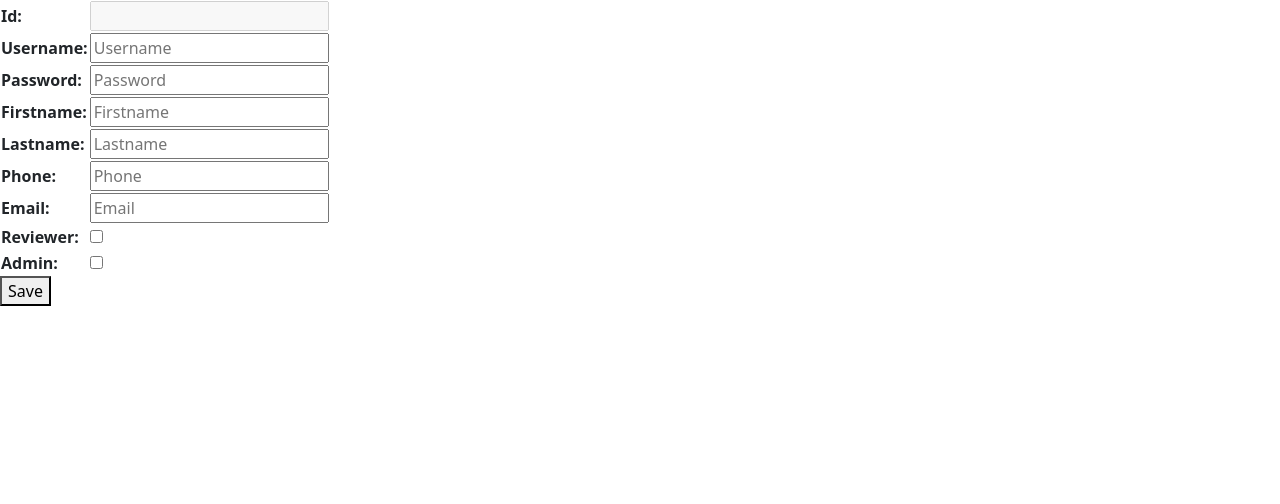
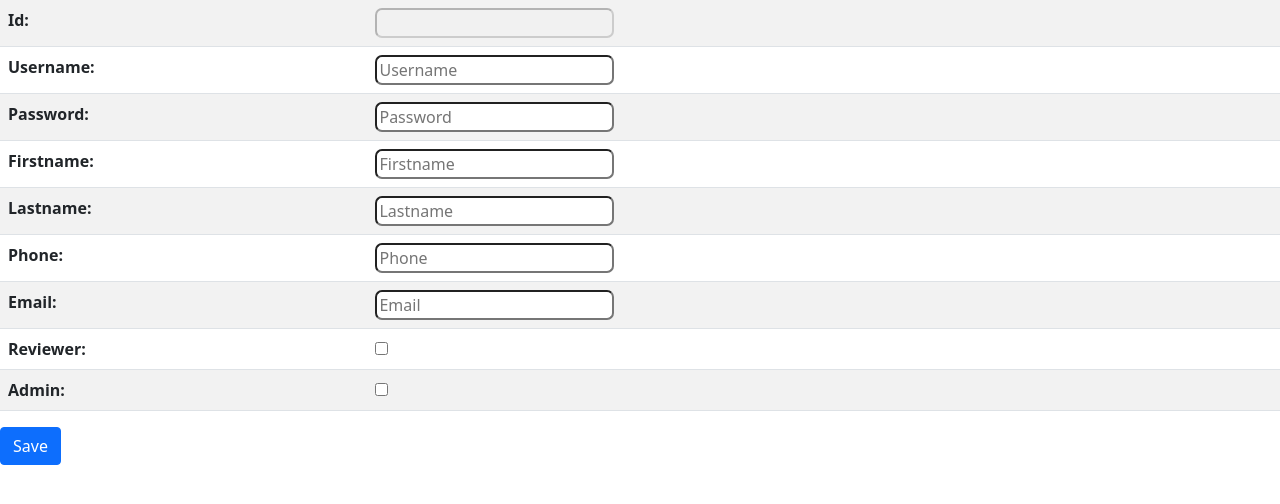
Before and after one commit to gpdoud/tql-html-css-js, a plain HTML site: page prs/prs-ajax-edit.html in a window 1280 px wide. Drawn offline with nearby package versions, Linux system fonts and the light colour scheme.

Commit message:
Final commit

```diff
--- /dev/null
+++ b/prs/css/prs.css
@@ -0,0 +1,3 @@
+input {
+    border-radius: 7px;
+}
--- a/prs/js/prs-ajax-edit.js
+++ b/prs/js/prs-ajax-edit.js
@@ -2,6 +2,8 @@ let user = null;
 
 // Ready function
 $(() => {
+
+    $("table").addClass("table table-striped");
 
     $("#save").on("click", () => {
         editUser();
--- a/prs/prs-ajax-edit.html
+++ b/prs/prs-ajax-edit.html
@@ -7,9 +7,10 @@
     <script src="https://ajax.googleapis.com/ajax/libs/jquery/3.6.0/jquery.min.js"></script>
     <script src="../js/getUrlParms.js"></script>
     <script src="js/prs-ajax-edit.js"></script>
+    <link href="css/prs.css" rel="stylesheet">
 </head>
 <body>
-    <table>
+    <table class="">
         <tr>
             <th>Id:</th>
             <td><input id="xId" type="number" disabled></td>
@@ -47,6 +48,6 @@
             <td><input id="xAdmin" type="checkbox"></td>
         </tr>
     </table>
-    <button id="save">Save</button>
+    <button id="save" class="btn btn-primary">Save</button>
 </body>
 </html>
```
Also changed, not shown: prs/js/prs-ajax-detail.js (+20 -0 lines), prs/prs-ajax-create.html (+3 -2 lines), prs/prs-ajax-detail.html (+1 -0 lines).
